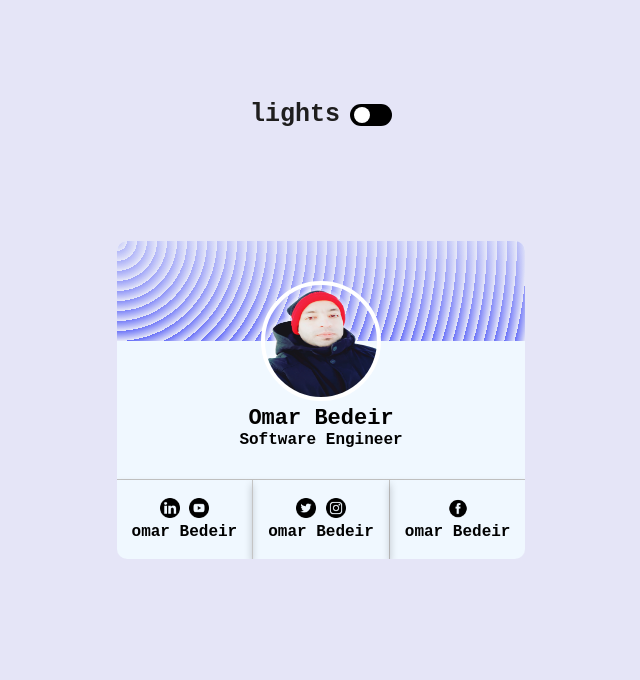
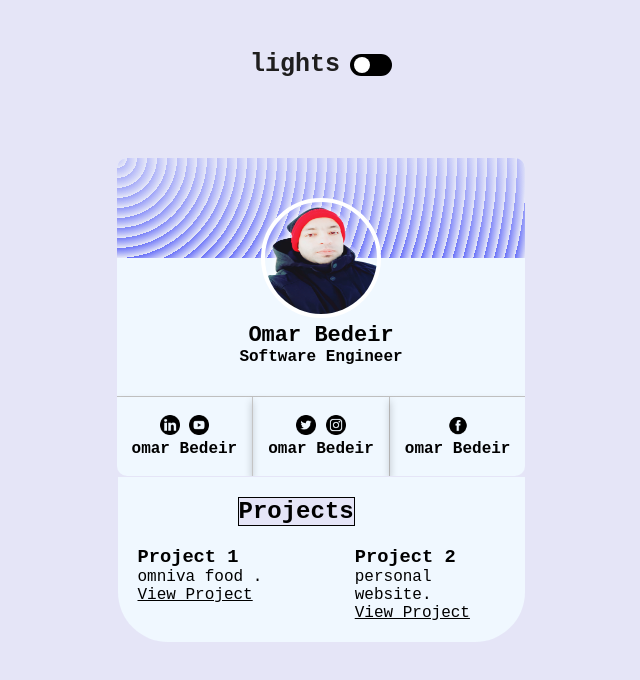
Before and after one commit to OmarBedeir/CARD-PROFILE, a plain HTML site: page index.html in a window 1280 px wide. Shown: the whole page, without its empty margins (319-959 px from the left). Drawn offline with Linux system fonts and the light colour scheme.

Commit message:
dynamically load content  projects

```diff
--- a/index.html
+++ b/index.html
@@ -727,7 +727,12 @@
           </div>
         </div>
       </atricle>
+      <section id="projects" class="projects">
+        <h2 class="projects__title">Projects</h2>
+        <div id="project-list"></div>
+      </section>
     </section>
+
     <script src="script.js"></script>
   </body>
 </html>
--- /dev/null
+++ b/projects.json
@@ -0,0 +1,12 @@
+[
+  {
+    "title": "Project 1",
+    "description": "omniva food .",
+    "link": "https://example.com/project1"
+  },
+  {
+    "title": "Project 2",
+    "description": "personal website.",
+    "link": "https://example.com/project2"
+  }
+]
--- a/script.js
+++ b/script.js
@@ -55,3 +55,18 @@ document.addEventListener("keydown", (event) => {
     });
   }
 });
+
+fetch("projects.json")
+  .then((response) => response.json())
+  .then((data) => {
+    const projectsSection = document.getElementById("projects");
+    data.forEach((project) => {
+      projectsSection.innerHTML += `
+                <div class="project">
+                    <h3>${project.title}</h3>
+                    <p>${project.description}</p>
+                    <a href="${project.link}" target="_blank">View Project</a>
+                </div>
+            `;
+    });
+  });
--- a/style.css
+++ b/style.css
@@ -41,6 +41,7 @@ body {
 .container {
   min-height: 100vh;
   display: flex;
+  flex-direction: column;
   align-items: center;
   justify-content: center;
   background-color: #e5e5f7;
@@ -55,7 +56,7 @@ body {
   align-items: center;
   gap: 1rem;
   position: absolute;
-  top: 10rem;
+  top: 5rem;
   font-size: 2.5rem;
   font-weight: bold;
   color: rgb(31, 30, 30);
@@ -113,6 +114,7 @@ body {
 .bulb-even {
   animation: party 0.5s infinite alternate-reverse;
 }
+
 @keyframes party {
   from {
     fill: #ff1111;
@@ -198,3 +200,20 @@ body {
 .username {
   font-size: 1.6rem;
 }
+.projects__title {
+  text-align: center;
+  margin-left: 10rem;
+  margin-bottom: 2rem;
+  border: 0.1rem #000 solid;
+  background-color: #e5e5f7;
+}
+.projects {
+  background-color: aliceblue;
+  display: grid;
+  grid-template-columns: repeat(2, 1fr);
+  width: 40.7rem;
+  border-radius: 0 0 5rem 5rem;
+  padding: 2rem;
+  margin-top: 0.1rem;
+  font-size: medium;
+}
```
